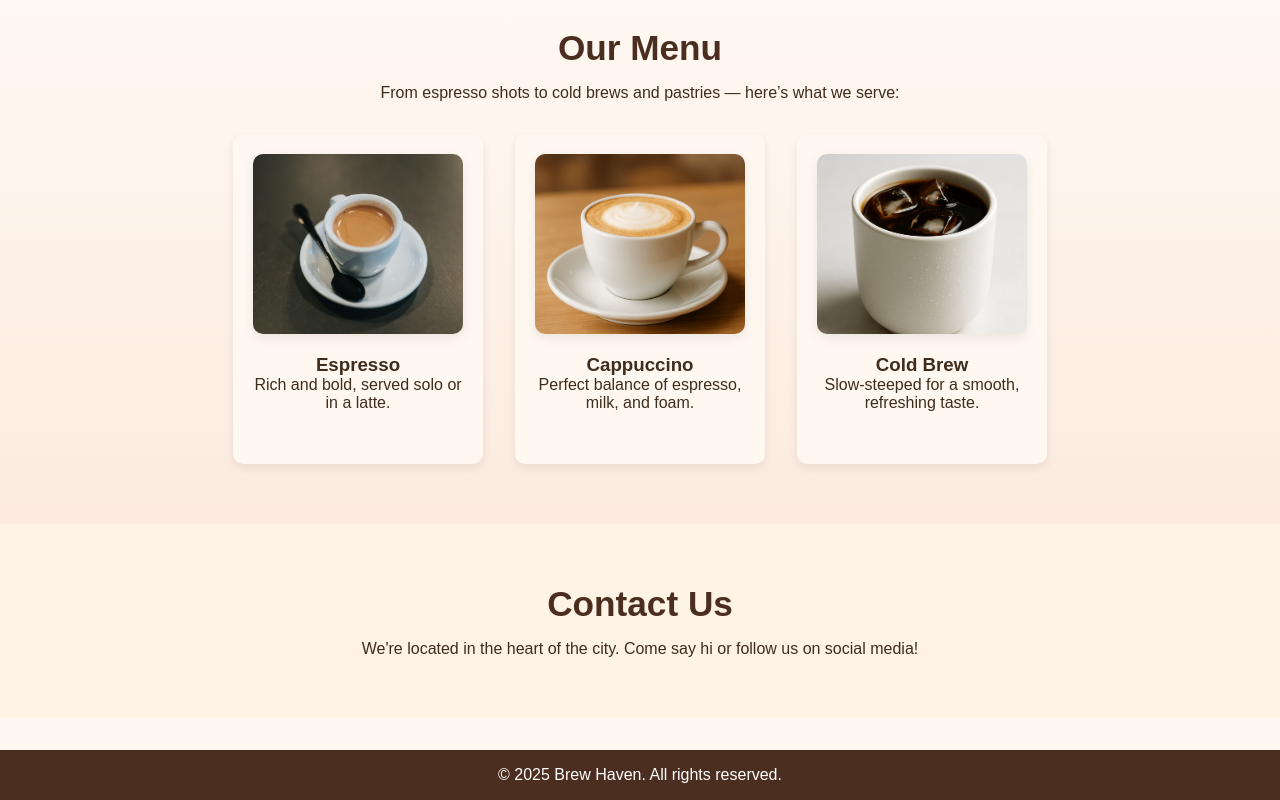
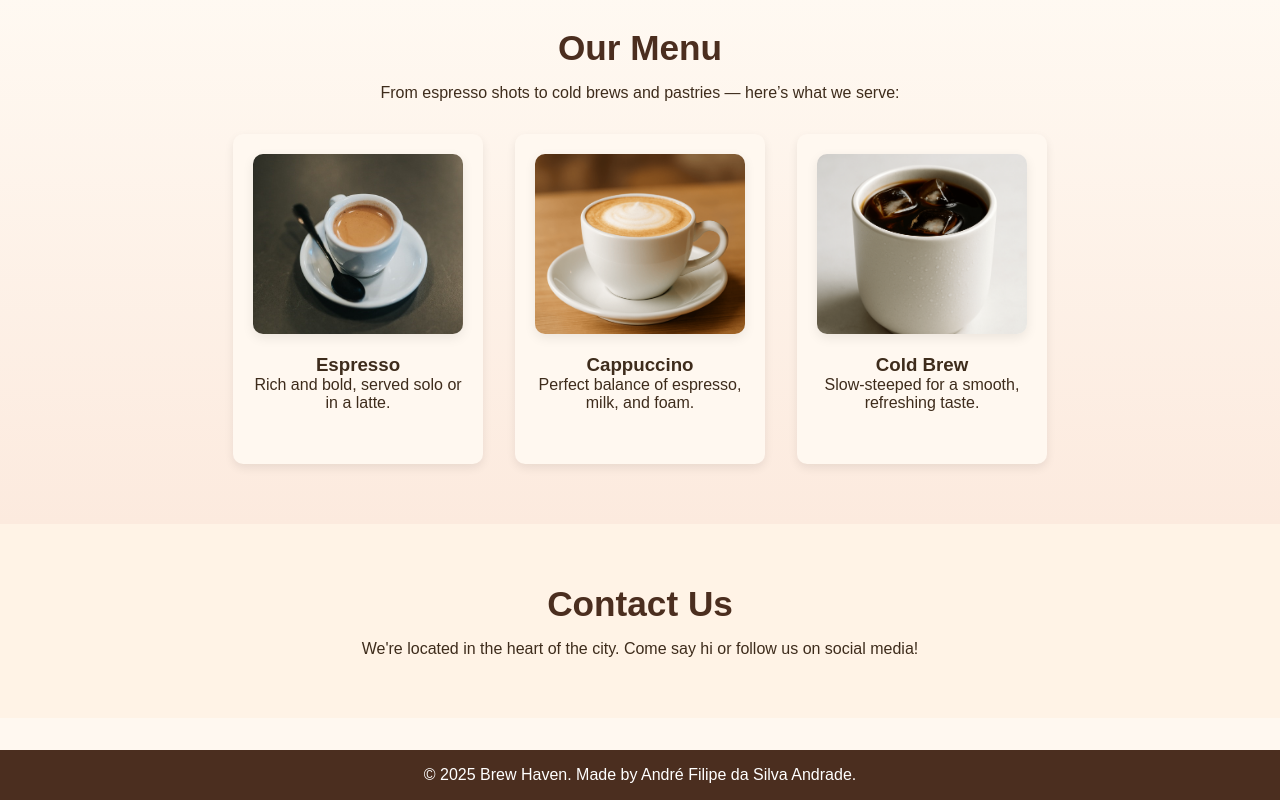
Before and after one commit to AndreFilipeAndrade/coffee-shop-website, a plain HTML site: page index.html in a window 1280 px wide. Shown: the part 1240-2040 px from the top of the page. Drawn offline with nearby package versions, Linux system fonts and the light colour scheme.

Commit message:
Update index.html

```diff
--- a/index.html
+++ b/index.html
@@ -108,7 +108,7 @@
 
   <!-- Footer -->
   <footer>
-    <p>&copy; 2025 Brew Haven. All rights reserved.</p>
+    <p>&copy; 2025 Brew Haven. Made by André Filipe da Silva Andrade.</p>
   </footer>
 
   <script src="https://ajax.googleapis.com/ajax/libs/jquery/3.3.1/jquery.min.js"></script>
```
